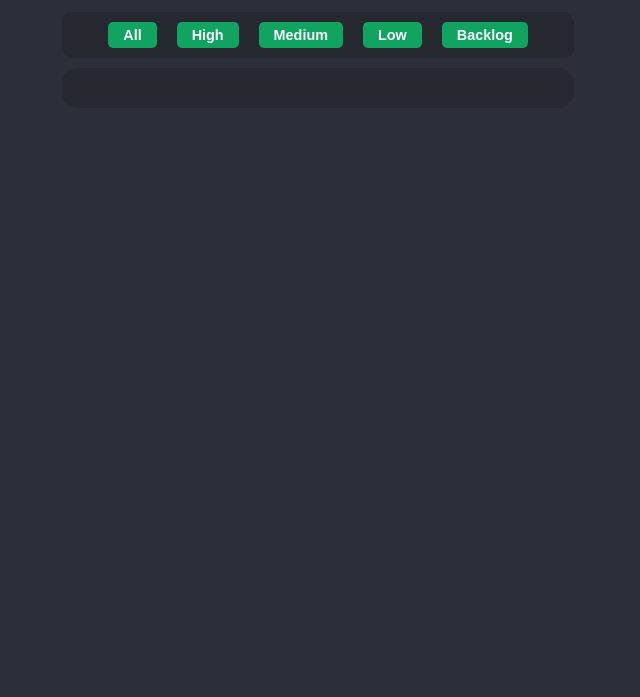
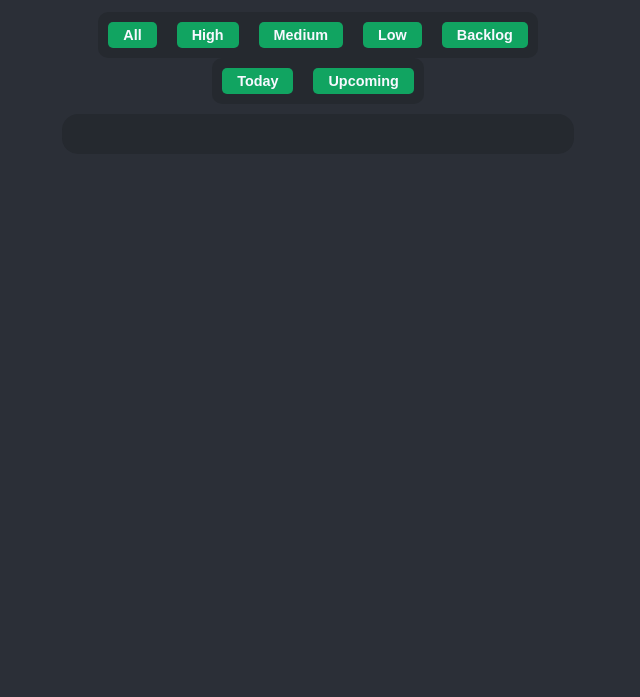
Before and after one commit to chrono-04/todo-app, a plain HTML site: page index.html in a window 1280 px wide. Shown: the part 103-800 px from the top of the page, without its empty margins (322-962 px from the left). Drawn offline with Linux system fonts and the light colour scheme.

Commit message:
add tasks sort buttons for current tasks and upcoming tasks

```diff
--- a/css/main.css
+++ b/css/main.css
@@ -70,10 +70,10 @@ header > h1 {
   border: none;
   border-radius: 10px;
   padding: 10px;
-  width: 40%;
   display: flex;
   justify-content: center;
   gap: 20px;
+  flex-wrap: wrap;
 }
 
 .sort-btn {
@@ -147,6 +147,12 @@ header > h1 {
   color: white;
 }
 
+@media (max-width: 800) {
+  li {
+    overflow: auto;
+  }
+}
+
 .action-container {
   display: flex;
   justify-content: center;
@@ -164,4 +170,5 @@ header > h1 {
 
 li > .task-info {
   pointer-events: none;
+  display: inline;
 }
--- a/index.html
+++ b/index.html
@@ -36,6 +36,13 @@
         <button class="sort-btn backlog-btn" id="sortBacklog">Backlog</button>
       </div>
 
+      <div class="sort-container" id="sortButtons">
+        <button class="sort-btn today-btn" id="todaysTasks">Today</button>
+        <button class="sort-btn upcoming-btn" id="upcomingTasks">
+          Upcoming
+        </button>
+      </div>
+
       <div class="tasks-container">
         <ul class="tasks-list"></ul>
       </div>
```
